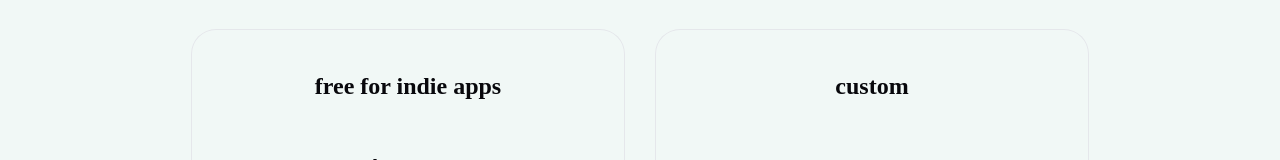
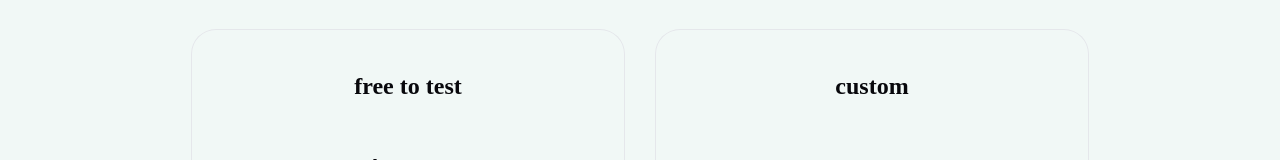
Before and after one commit to basicdb/basic-website, a Next.js app: page /pricing in a window 1280 px wide. Shown: the part 370-530 px from the top of the page. Built offline with nearby package versions, Linux system fonts and the light colour scheme; a web font is replaced by a local one.

Commit message:
pricing update

```diff
--- a/src/pages/pricing.tsx
+++ b/src/pages/pricing.tsx
@@ -29,7 +29,7 @@ export default function Pricing() {
                         {/* Free Plan */}
                         <div className="ring-1 ring-gray-200 dark:ring-gray-800 rounded-3xl p-8 sm:p-10 w-full">
                             <div className="h-56 flex flex-col justify-between">
-                                <h3 className="text-2xl font-bold text-black dark:text-white text-center">free for indie apps</h3>
+                                <h3 className="text-2xl font-bold text-black dark:text-white text-center">free to test</h3>
                                 <p className="flex items-baseline justify-center gap-x-2">
                                     <span className="text-5xl font-bold text-black dark:text-white">$0</span>
                                     <span className="text-base text-gray-500 dark:text-gray-400">/mo</span>
```
